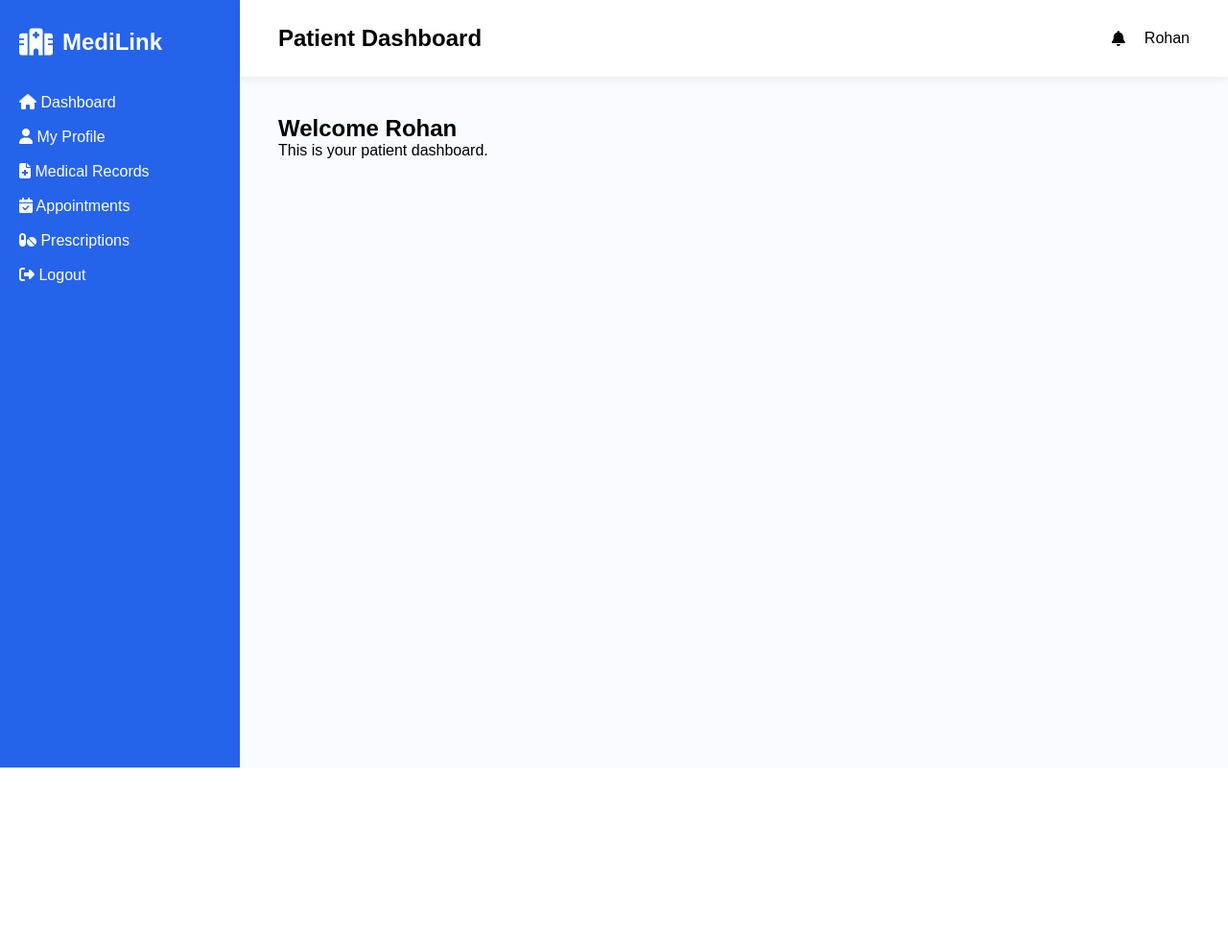
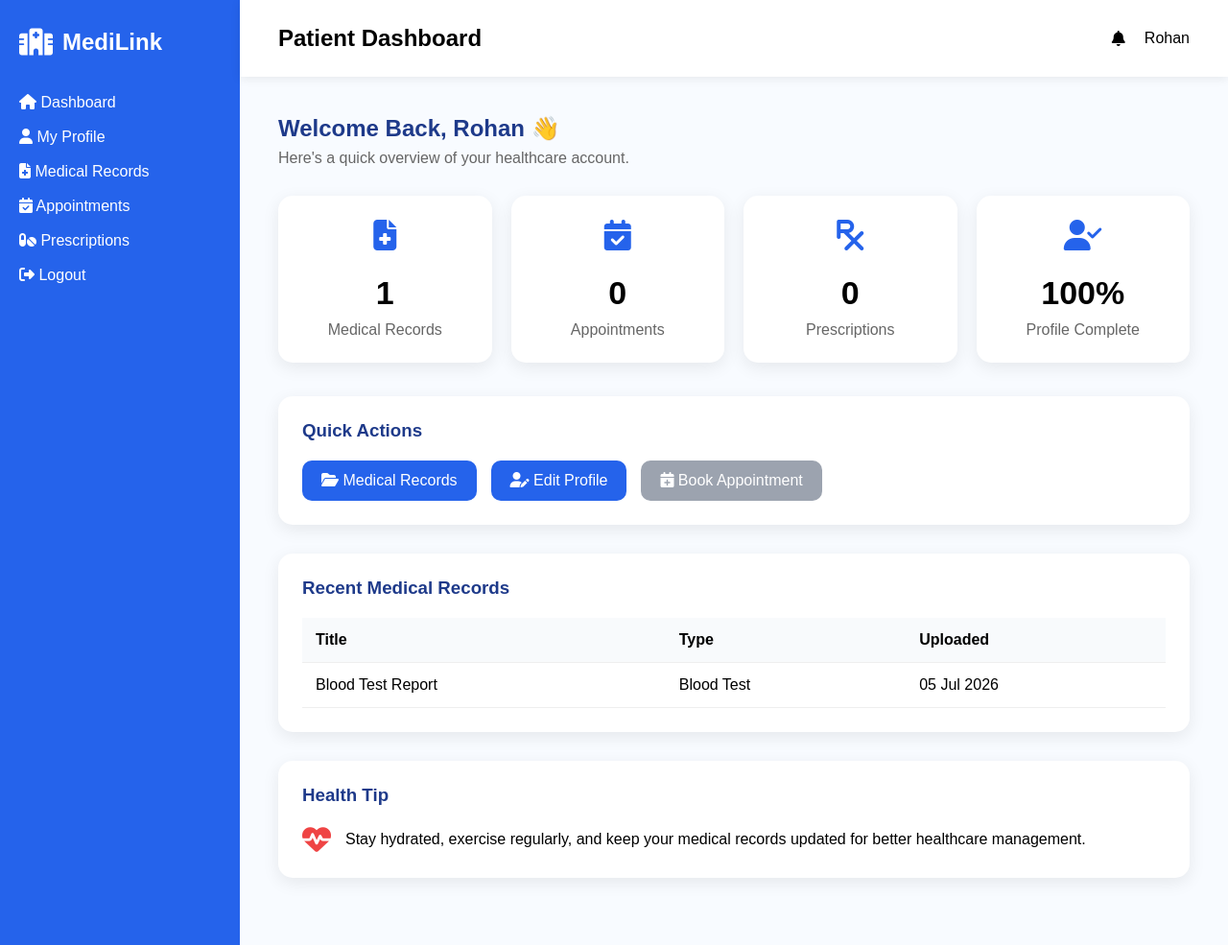
Before and after one commit to Rohan26096/MediLink, a Flask app: page /patient/dashboard in a window 1280 px wide. Shown: the whole page at 96% size. Before the commit the page ends 800 px from the top, so only its background shows below. Run offline with Flask 3, Linux system fonts and the light colour scheme; a user stored in the database is signed in; data comes from the database, SQL or seed files in the repository; both versions use the stored data as it was after the commit.

Commit message:
Changes are made

```diff
--- a/models/__init__.py
+++ b/models/__init__.py
@@ -5,3 +5,4 @@ db = SQLAlchemy()
 from models.user import User
 from models.patient import Patient
 from models.medical_record import MedicalRecord
+from .doctor import Doctor
--- a/models/user.py
+++ b/models/user.py
@@ -32,6 +32,12 @@ class User(UserMixin, db.Model):
         uselist=False,
         cascade="all, delete-orphan"
     )
+    doctor = db.relationship(
+        "Doctor",
+        backref="user",
+        uselist=False,
+        cascade="all, delete-orphan"
+    )
 
     def set_password(self, password):
         from werkzeug.security import generate_password_hash
--- a/routes/patient.py
+++ b/routes/patient.py
@@ -4,6 +4,7 @@ from flask_login import login_required, current_user
 from models import db
 from models.patient import Patient
 from forms.profile_forms import PatientProfileForm
+from models.medical_record import MedicalRecord
 
 patient = Blueprint("patient", __name__)
 
@@ -11,7 +12,61 @@ patient = Blueprint("patient", __name__)
 @patient.route("/patient/dashboard")
 @login_required
 def dashboard():
-    return render_template("patient/dashboard.html")
+
+    patient_data = Patient.query.filter_by(
+        user_id=current_user.id
+    ).first()
+
+    medical_records_count = 0
+    appointment_count = 0
+    prescription_count = 0
+    profile_completion = 0
+    recent_records = []
+
+    if patient_data:
+
+        # Count Medical Records
+        medical_records_count = MedicalRecord.query.filter_by(
+            patient_id=patient_data.id
+        ).count()
+
+        # Latest 5 Records
+        recent_records = (
+            MedicalRecord.query.filter_by(patient_id=patient_data.id)
+            .order_by(MedicalRecord.uploaded_at.desc())
+            .limit(5)
+            .all()
+        )
+
+        # Profile Completion
+        profile_fields = [
+            patient_data.age,
+            patient_data.gender,
+            patient_data.blood_group,
+            patient_data.phone,
+            patient_data.address,
+            patient_data.emergency_contact,
+            patient_data.allergies,
+            patient_data.medical_history,
+        ]
+
+        filled_fields = sum(
+            1 for field in profile_fields
+            if field not in (None, "")
+        )
+
+        profile_completion = int(
+            (filled_fields / len(profile_fields)) * 100
+        )
+
+    return render_template(
+        "patient/dashboard.html",
+        medical_records_count=medical_records_count,
+        appointment_count=appointment_count,
+        prescription_count=prescription_count,
+        profile_completion=profile_completion,
+        recent_records=recent_records,
+    )
 
 @patient.route("/patient/profile", methods=["GET", "POST"])
 @login_required
--- a/static/css/dashboard.css
+++ b/static/css/dashboard.css
@@ -151,3 +151,121 @@ body{
 .delete-btn:hover{
     background:#b52a37;
 }
+/* Dashboard Header */
+
+.dashboard-header{
+    margin-bottom:30px;
+}
+
+.dashboard-header h2{
+    color:#1e3a8a;
+    margin-bottom:8px;
+}
+
+.dashboard-header p{
+    color:#666;
+}
+
+/* Stats */
+
+.stats-grid{
+    display:grid;
+    grid-template-columns:repeat(auto-fit,minmax(220px,1fr));
+    gap:20px;
+    margin-bottom:35px;
+}
+
+.stat-card{
+    background:#fff;
+    padding:25px;
+    border-radius:15px;
+    text-align:center;
+    box-shadow:0 5px 18px rgba(0,0,0,.08);
+}
+
+.stat-card i{
+    font-size:32px;
+    color:#2563eb;
+    margin-bottom:15px;
+}
+
+.stat-card h2{
+    font-size:34px;
+    margin:10px 0;
+}
+
+.stat-card p{
+    color:#666;
+}
+
+/* Sections */
+
+.dashboard-section{
+    background:#fff;
+    padding:25px;
+    margin-bottom:30px;
+    border-radius:15px;
+    box-shadow:0 5px 18px rgba(0,0,0,.08);
+}
+
+.dashboard-section h3{
+    margin-bottom:20px;
+    color:#1e3a8a;
+}
+
+/* Buttons */
+
+.action-buttons{
+    display:flex;
+    gap:15px;
+    flex-wrap:wrap;
+}
+
+.action-btn{
+    background:#2563eb;
+    color:white;
+    padding:12px 20px;
+    border-radius:10px;
+    text-decoration:none;
+    transition:.3s;
+}
+
+.action-btn:hover{
+    background:#1d4ed8;
+}
+
+.action-btn.disabled{
+    background:#9ca3af;
+    cursor:not-allowed;
+}
+
+/* Table */
+
+.recent-table{
+    width:100%;
+    border-collapse:collapse;
+}
+
+.recent-table th,
+.recent-table td{
+    padding:14px;
+    border-bottom:1px solid #eee;
+    text-align:left;
+}
+
+.recent-table th{
+    background:#f8fafc;
+}
+
+/* Health Tip */
+
+.health-tip{
+    display:flex;
+    align-items:center;
+    gap:15px;
+}
+
+.health-tip i{
+    font-size:30px;
+    color:#ef4444;
+}
--- a/templates/patient/dashboard.html
+++ b/templates/patient/dashboard.html
@@ -10,12 +10,127 @@ Patient Dashboard
 
 {% block dashboard_content %}
 
-<h1>
-    Welcome {{ current_user.name }}
-</h1>
+<div class="dashboard-header">
+    <h2>Welcome Back, {{ current_user.name }} 👋</h2>
+    <p>Here's a quick overview of your healthcare account.</p>
+</div>
 
-<p>
-    This is your patient dashboard.
-</p>
+<!-- Statistics Cards -->
+
+<div class="stats-grid">
+
+    <div class="stat-card">
+        <i class="fa-solid fa-file-medical"></i>
+        <h2>{{ medical_records_count }}</h2>
+        <p>Medical Records</p>
+    </div>
+
+    <div class="stat-card">
+        <i class="fa-solid fa-calendar-check"></i>
+        <h2>{{ appointment_count }}</h2>
+        <p>Appointments</p>
+    </div>
+
+    <div class="stat-card">
+        <i class="fa-solid fa-prescription"></i>
+        <h2>{{ prescription_count }}</h2>
+        <p>Prescriptions</p>
+    </div>
+
+    <div class="stat-card">
+        <i class="fa-solid fa-user-check"></i>
+        <h2>{{ profile_completion }}%</h2>
+        <p>Profile Complete</p>
+    </div>
+
+</div>
+
+<!-- Quick Actions -->
+
+<div class="dashboard-section">
+
+    <h3>Quick Actions</h3>
+
+    <div class="action-buttons">
+
+        <a href="{{ url_for('medical_records.records') }}" class="action-btn">
+            <i class="fa-solid fa-folder-open"></i>
+            Medical Records
+        </a>
+
+        <a href="{{ url_for('patient.profile') }}" class="action-btn">
+            <i class="fa-solid fa-user-pen"></i>
+            Edit Profile
+        </a>
+
+        <a href="#" class="action-btn disabled">
+            <i class="fa-solid fa-calendar-plus"></i>
+            Book Appointment
+        </a>
+
+    </div>
+
+</div>
+
+<!-- Recent Records -->
+
+<div class="dashboard-section">
+
+    <h3>Recent Medical Records</h3>
+
+    {% if recent_records %}
+
+    <table class="recent-table">
+
+        <thead>
+            <tr>
+                <th>Title</th>
+                <th>Type</th>
+                <th>Uploaded</th>
+            </tr>
+        </thead>
+
+        <tbody>
+
+            {% for record in recent_records %}
+
+            <tr>
+                <td>{{ record.title }}</td>
+                <td>{{ record.record_type }}</td>
+                <td>{{ record.uploaded_at.strftime("%d %b %Y") }}</td>
+            </tr>
+
+            {% endfor %}
+
+        </tbody>
+
+    </table>
+
+    {% else %}
+
+    <p>No medical records uploaded yet.</p>
+
+    {% endif %}
+
+</div>
+
+<!-- Health Tip -->
+
+<div class="dashboard-section">
+
+    <h3>Health Tip</h3>
+
+    <div class="health-tip">
+
+        <i class="fa-solid fa-heart-pulse"></i>
+
+        <p>
+            Stay hydrated, exercise regularly, and keep your medical records
+            updated for better healthcare management.
+        </p>
+
+    </div>
+
+</div>
 
 {% endblock %}
```
Also changed, not shown: models/doctor.py (added, +41 -0 lines), models/patient.py (+5 -5 lines), database/medilink.db.
